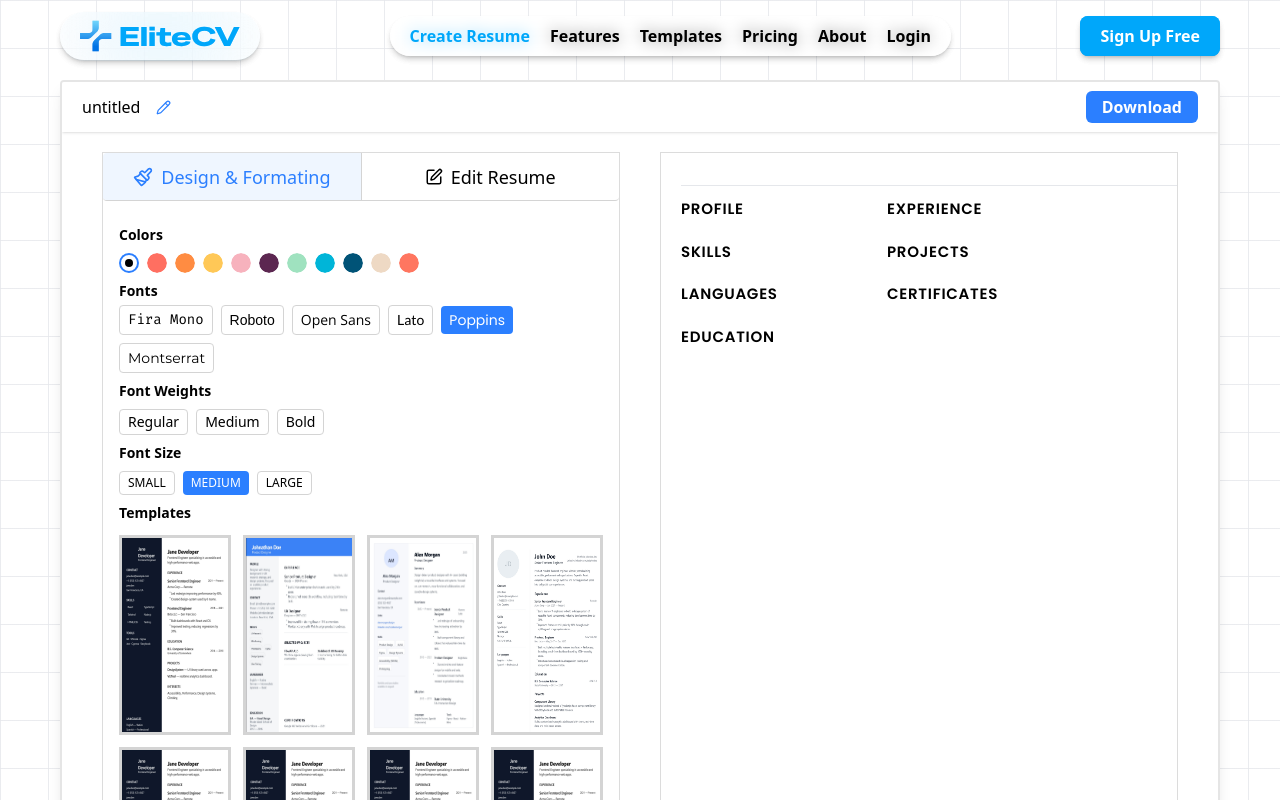
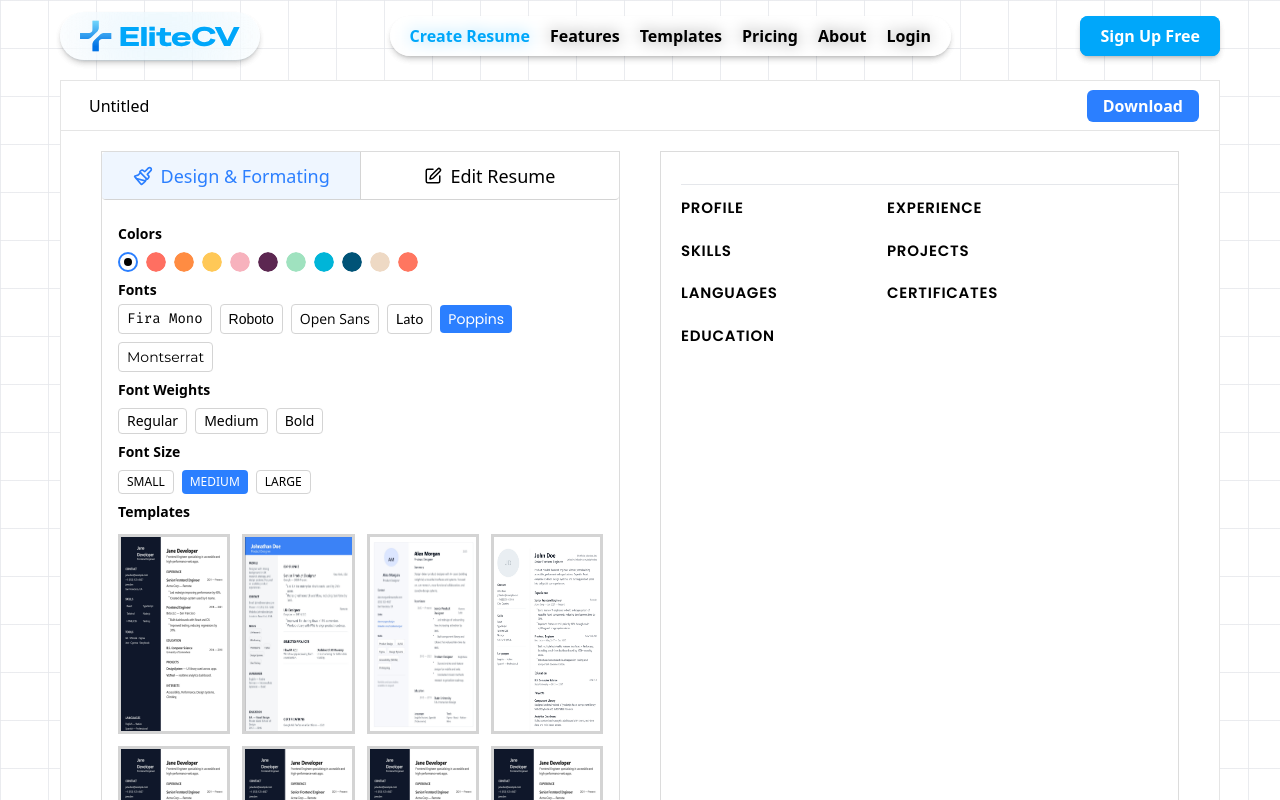
Before and after one commit to adiityasharma/elite.cv-resume-builder, a React (Vite) app in the folder frontend/: page /resume/sections/final-resume in a window 1280 px wide. Shown: the top 800 px of the page. Built offline with nearby package versions, Linux system fonts and the light colour scheme.

Commit message:
feat: add setTitle action and integrate title input in ResumePreviewSection

```diff
--- a/frontend/src/app/features/resumeData.js
+++ b/frontend/src/app/features/resumeData.js
@@ -23,6 +23,9 @@ export const resumeDataSlice = createSlice({
   name: "resumeData",
   initialState,
   reducers: {
+    setTitle: (state, action) => {
+      state.title = action.payload
+    },
     updatePersonalInfo: (state, action) => {
       state.personalInfo = { ...state.personalInfo, ...action.payload }
     },
@@ -112,5 +115,5 @@ export const resumeDataSlice = createSlice({
   }
 })
 
-export const { updatePersonalInfo, deleteEducation, addEducation, addExperience, deleteExperience, addSkill, deleteSkill, addSummary, addLanguage, deleteLanguage, addProject, deleteProject, addCertificates, deleteCertificates, updateDesign, addTools, deleteTools } = resumeDataSlice.actions;
+export const { updatePersonalInfo, deleteEducation, addEducation, addExperience, deleteExperience, addSkill, deleteSkill, addSummary, addLanguage, deleteLanguage, addProject, deleteProject, addCertificates, deleteCertificates, updateDesign, addTools, deleteTools, setTitle } = resumeDataSlice.actions;
 export default resumeDataSlice.reducer;
--- a/frontend/src/components/final-resume/ResumePreviewSection.jsx
+++ b/frontend/src/components/final-resume/ResumePreviewSection.jsx
@@ -2,11 +2,12 @@ import { useRef, useState } from "react";
 import { ResumeTemplates } from "../../resume-templates";
 import { Edit, Paintbrush, Pencil } from "lucide-react";
 import { generatePDF } from "../../utils/generatePDF";
-import { useSelector } from "react-redux";
+import { useDispatch, useSelector } from "react-redux";
 import AllTemplatePreview from "./AllTemplatePreview";
 import Colors from "../common/Colors";
 import Fonts from "../common/Fonts";
 import EditResume from "./EditResume";
+import { setTitle } from "../../app/features/resumeData";
 
 export const defaultColor = "#000";
 export const defaultFont = "'Poppins', sans-serif";
@@ -21,8 +22,9 @@ export const defaultFontSize = {
 
 const ResumePreviewSection = () => {
   const resumeRef = useRef();
+  const dispatch = useDispatch();
   const data = useSelector((state) => state.resumeData);
-  const { design } = useSelector((state) => state.resumeData);
+  const { title, design } = useSelector((state) => state.resumeData);
 
   const Temp = ResumeTemplates.filter(
     (temp) => temp.id === (design.template || "TP1")
@@ -31,18 +33,23 @@ const ResumePreviewSection = () => {
   const [isEditing, setIsEditing] = useState(false);
 
   return (
-    <div className="w-full flex flex-col items-center gap-5 rounded overflow-hidden border-2 border-neutral-200 bg-white shadow-lg pb-10">
-      <div className="px-5 w-full h-[50px] bg-white shadow flex items-center justify-between">
-        <div className="flex items-center gap-4">
-          <h1>untitled</h1>
-          <button>
-            <Pencil size={15} className="cursor-pointer text-blue-500 " />
-          </button>
+    <div className="w-full flex flex-col items-center gap-5 overflow-hidden border border-neutral-200 bg-white pb-10">
+      <div className="px-5 w-full h-[50px] bg-white border-b border-neutral-200 flex items-center justify-between">
+        <div className="w-fit flex items-center gap-4">
+          <input
+            className="w-fit px-2 py-1 outline-none"
+            type="text"
+            value={title}
+            placeholder="Untitled"
+            onChange={(e) => dispatch(setTitle(e.target.value))}
+          />
         </div>
         <div className="flex items-center justify-center gap-4">
           <button
             className="px-4 py-1 rounded-md cursor-pointer hover:bg-blue-600 bg-blue-500 text-white font-semibold"
-            onClick={() => generatePDF(resumeRef.current, "untitled")}
+            onClick={() =>
+              generatePDF(resumeRef.current, title.trim() || "untitled")
+            }
           >
             Download
           </button>
```
